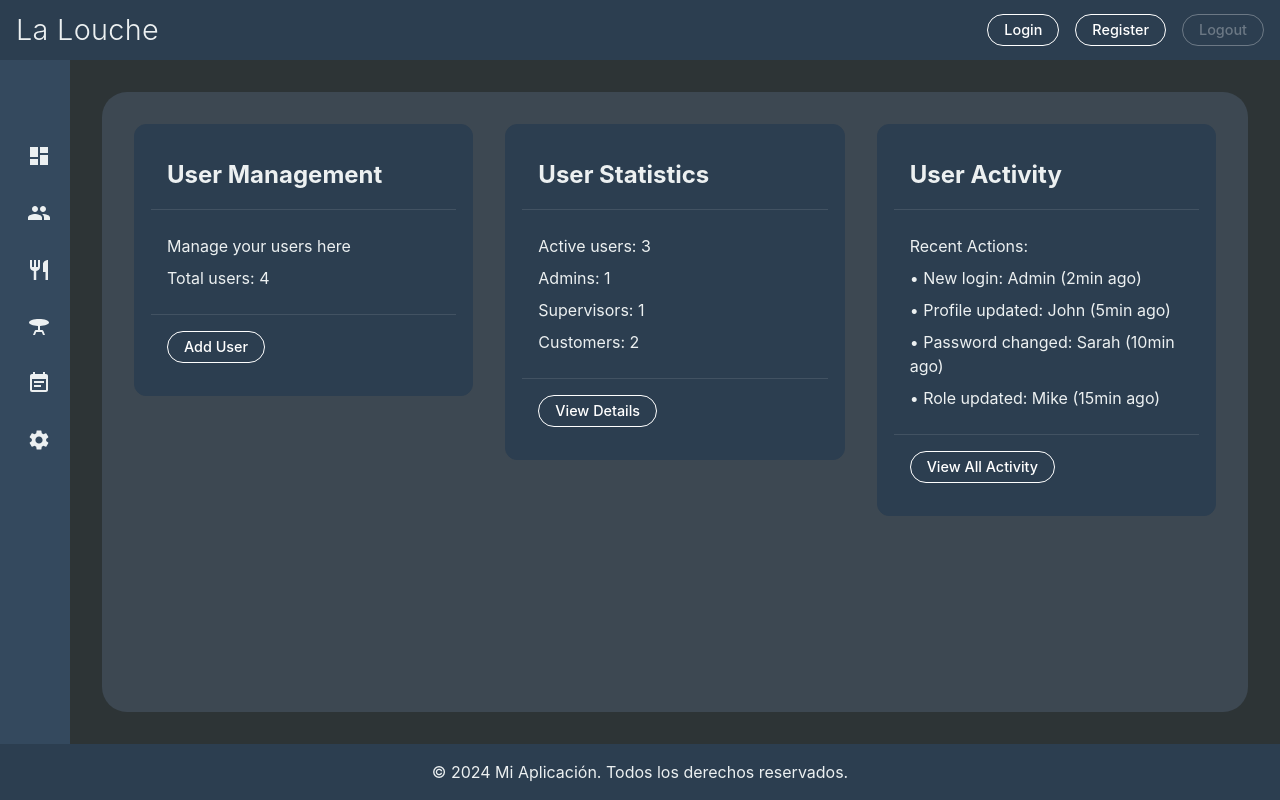
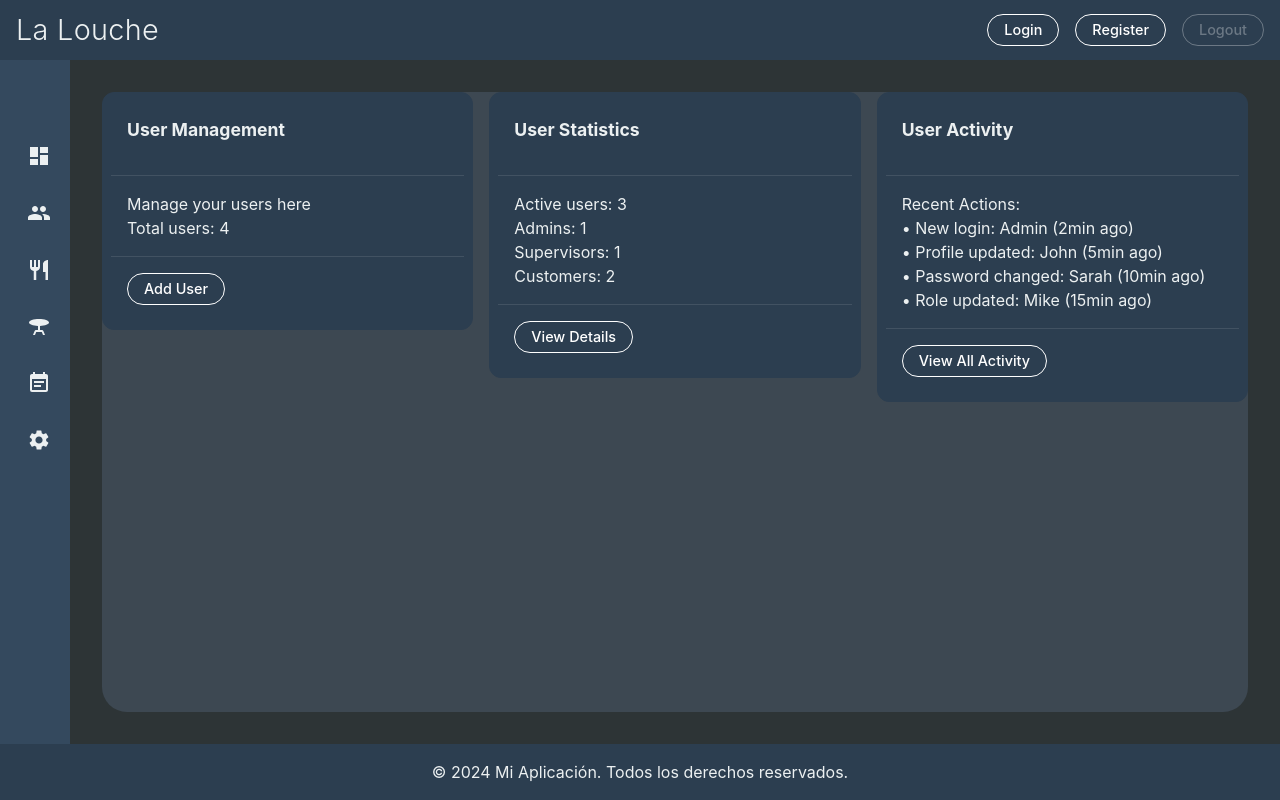
Before and after one commit to Ruben-Alvarez-Dev/daw_react_front, a React (Vite) app: page /users in a window 1280 px wide. Built offline with nearby package versions, Linux system fonts and the light colour scheme.

Commit message:
aside routes fixed into english

```diff
--- a/src/App.css
+++ b/src/App.css
@@ -5,8 +5,8 @@
 }
 
 html, body {
-  width: 100%;
-  height: 100%;
+  width: 100vw;
+  height: 100vh;
   margin: 0;
   padding: 0;
   overflow: hidden;
@@ -128,7 +128,7 @@ body {
 
 .display-container {
   background-color: var(--bg-container);
-  padding: 2rem;
+  padding: 0rem;
   border-radius: 25px;
   min-height: 100%;
   width: 100%;
@@ -191,7 +191,7 @@ h5, h6 {
 }
 
 .card {
-  padding: 1em;
+  padding: 0.5em;
 }
 
 .read-the-docs {
--- a/src/App.jsx
+++ b/src/App.jsx
@@ -20,7 +20,7 @@ function App() {
               <Route path="/users" element={<Users />} />
               <Route path="/restaurants" element={<h2>Restaurants</h2>} />
               <Route path="/tables" element={<h2>Tables</h2>} />
-              <Route path="/bookings" element={<h2>Bookings</h2>} />
+              <Route path="/reservations" element={<h2>Reservations</h2>} />
               <Route path="/settings" element={<h2>Settings</h2>} />
               <Route path="/" element={<h2>Welcome to La Louche</h2>} />
             </Routes>
--- a/src/components/Aside.jsx
+++ b/src/components/Aside.jsx
@@ -12,22 +12,22 @@ const Aside = () => {
             </Link>
           </li>
           <li>
-            <Link to="/usuarios">
+            <Link to="/users">
               <MdPeople /> <span>Usuarios</span>
             </Link>
           </li>
           <li>
-            <Link to="/restaurantes">
+            <Link to="/restaurants">
               <MdRestaurant /> <span>Restaurantes</span>
             </Link>
           </li>
           <li>
-            <Link to="/mesas">
+            <Link to="/tables">
               <MdTableBar /> <span>Mesas</span>
             </Link>
           </li>
           <li>
-            <Link to="/reservas">
+            <Link to="/reservations">
               <MdEventNote /> <span>Reservas</span>
             </Link>
           </li>
--- a/src/components/Display.jsx
+++ b/src/components/Display.jsx
@@ -1,9 +1,8 @@
+import '../styles/Display.css';
 const Display = () => {
   return (
     <main className="display">
       <div className="display-container">
-        <h2>Contenido Principal</h2>
-        <p>Este es el área de visualización principal de la aplicación.</p>
       </div>
     </main>
   );
--- /dev/null
+++ b/src/styles/Display.css
@@ -0,0 +1,6 @@
+.display {
+
+}
+.display-container {
+
+}
--- a/src/styles/views/Users.css
+++ /dev/null
@@ -1,25 +0,0 @@
-.cards-container {
-  display: flex;
-  flex-wrap: wrap;
-  gap: 2rem;
-  padding: 0;
-  width: 100%;
-}
-
-.cards-container > * {
-  flex: 1;
-  min-width: 300px;
-}
-
-.cards-container h2 {
-  margin: 0;
-  font-size: 1.5rem;
-  color: var(--light-text);
-}
-
-.cards-container p {
-  margin: 0.5rem 0;
-  color: var(--light-text);
-  font-size: 1rem;
-  line-height: 1.5;
-}
--- a/src/views/Users.jsx
+++ b/src/views/Users.jsx
@@ -1,6 +1,6 @@
 import { useCard } from '../context/CardContext';
 import Card from '../components/Card';
-import '../styles/views/Users.css';
+import '../styles/Users.css';
 
 const Users = () => {
   const { activeCard, updateActiveCard } = useCard();
```
Also changed, not shown: src/styles/users/UserList.css (deleted, +0 -57 lines).
